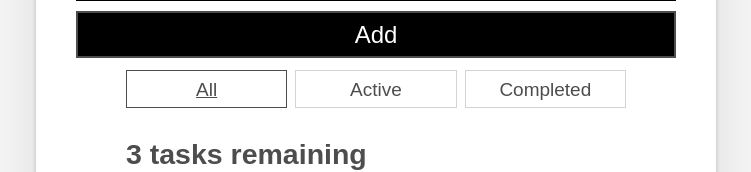
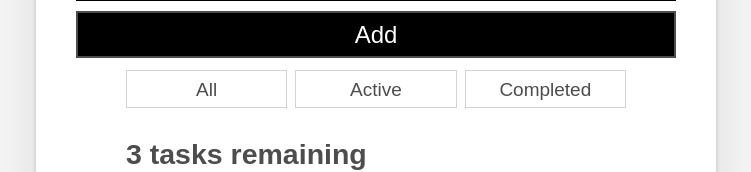
Before and after one commit to pvkadam/Intro-to-React-Building-blocks, a React (Create React App) app: page / in a window 1280 px wide. Shown: the part 259-431 px from the top of the page, without its empty margins (264-1015 px from the left). Built offline with nearby package versions, Linux system fonts and the light colour scheme.

Commit message:
Starting point

```diff
--- a/src/App.js
+++ b/src/App.js
@@ -1,9 +1,11 @@
 import './App.css';
+import Filters from './Filters';
 
 function App(props) {
   return (
     <div className="todoapp stack-large">
       <h1>TodoMatic</h1>
+      {/* Input */}
       <form>
         <h2 className="label-wrapper">
           <label htmlFor="new-todo-input" className="label__lg">
@@ -21,23 +23,11 @@ function App(props) {
           Add
         </button>
       </form>
-      <div className="filters btn-group stack-exception">
-        <button type="button" className="btn toggle-btn" aria-pressed="true">
-          <span className="visually-hidden">Show </span>
-          <span>all</span>
-          <span className="visually-hidden"> tasks</span>
-        </button>
-        <button type="button" className="btn toggle-btn" aria-pressed="false">
-          <span className="visually-hidden">Show </span>
-          <span>Active</span>
-          <span className="visually-hidden"> tasks</span>
-        </button>
-        <button type="button" className="btn toggle-btn" aria-pressed="false">
-          <span className="visually-hidden">Show </span>
-          <span>Completed</span>
-          <span className="visually-hidden"> tasks</span>
-        </button>
-      </div>
+
+      {/* Filters for Challenge */}
+      <Filters disabled={true}/>
+
+      {/* List */}
       <h2 id="list-heading">3 tasks remaining</h2>
       <ul
         role="list"
--- /dev/null
+++ b/src/Filters.js
@@ -0,0 +1,25 @@
+
+export default function Filters(props) {
+  console.log('props', props);
+  const { disabled } = props;
+
+  return (
+    <div className="filters btn-group stack-exception">
+      <button type="button" className="btn toggle-btn" aria-pressed="false" disabled={disabled}>
+        <span className="visually-hidden">Show </span>
+        <span>all</span>
+        <span className="visually-hidden"> tasks</span>
+      </button>
+      <button type="button" className="btn toggle-btn" aria-pressed="false" disabled={disabled}>
+        <span className="visually-hidden">Show </span>
+        <span>Active</span>
+        <span className="visually-hidden"> tasks</span>
+      </button>
+      <button type="button" className="btn toggle-btn" aria-pressed="false" disabled={disabled}>
+        <span className="visually-hidden">Show </span>
+        <span>Completed</span>
+        <span className="visually-hidden"> tasks</span>
+      </button>
+    </div>
+  )
+}
```
